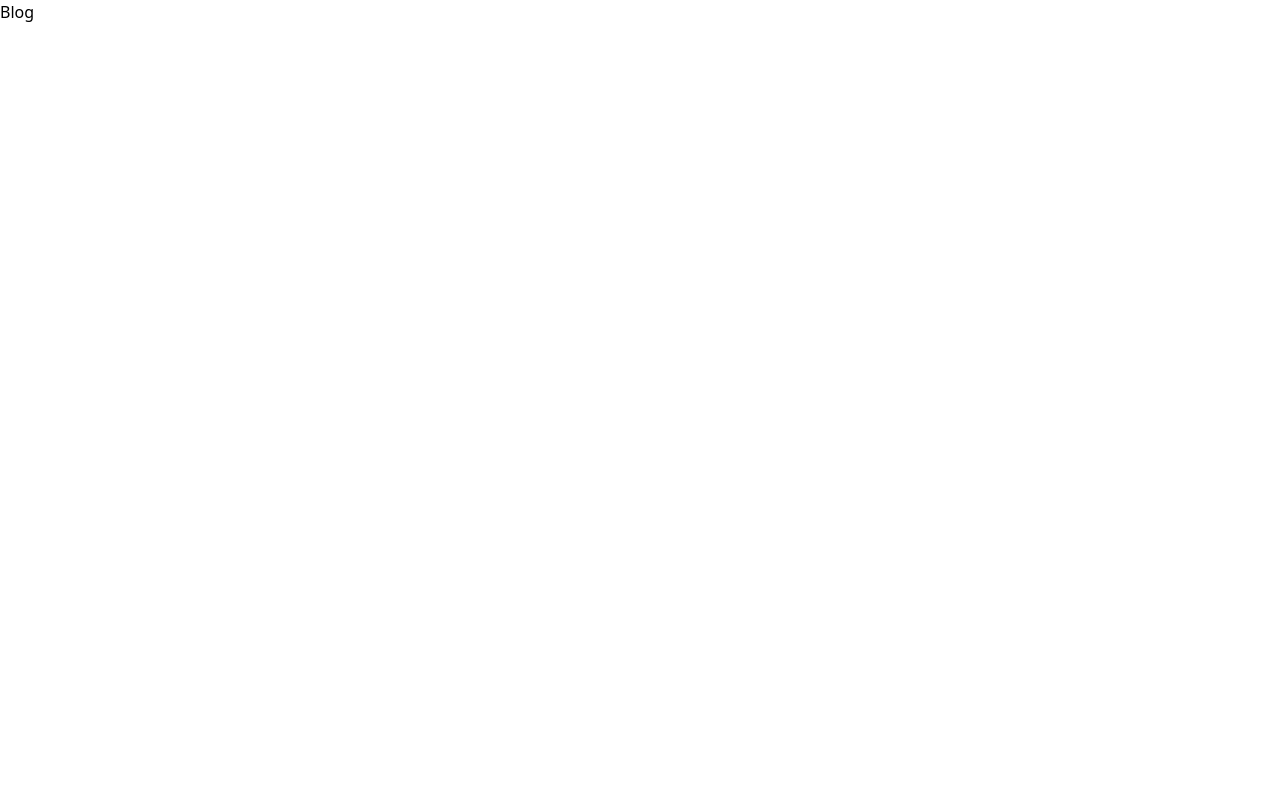
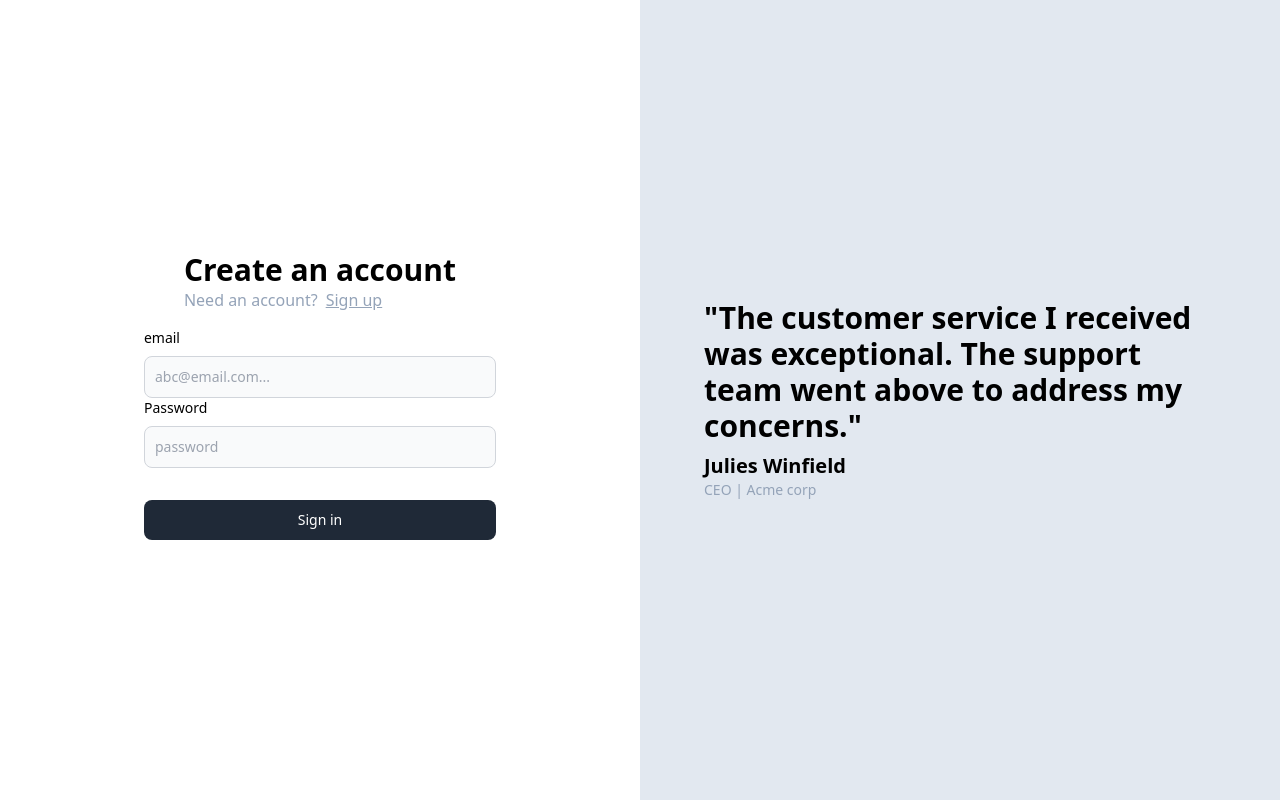
Before and after one commit to vinaybadgujar102/blogging-app, a React (Vite) app in the folder frontend/: page /signin in a window 1280 px wide. Built offline with nearby package versions, Linux system fonts and the light colour scheme.

Commit message:
complete auth component design

```diff
--- /dev/null
+++ b/frontend/src/components/Auth.tsx
@@ -0,0 +1,94 @@
+import React, { ChangeEvent, useState } from "react";
+import { Link } from "react-router-dom";
+
+const Auth = ({ type }: { type: "signup" | "signin" }) => {
+  const [postInputs, setPostInputs] = useState({
+    email: "",
+    password: "",
+  });
+
+  return (
+    <div className="h-screen flex justify-center flex-col">
+      <div className="flex justify-center">
+        <div>
+          <div className="px-10">
+            <div className="text-3xl font-extrabold">Create an account</div>
+            <div className="text-slate-400">
+              {type === "signin"
+                ? "Need an account?"
+                : "Already have an account?"}
+              <Link
+                className="pl-2 underline"
+                to={`/${type === "signin" ? "signup" : "signin"}`}
+              >
+                {type === "signin" ? "Sign up" : "Sign in"}
+              </Link>
+            </div>
+          </div>
+          <div className="pt-4">
+            <LabelledInput
+              label="email"
+              placeholder="abc@email.com..."
+              onChange={(e) => {
+                setPostInputs({
+                  ...postInputs,
+                  email: e.target.value,
+                });
+              }}
+            />
+            <LabelledInput
+              label="Password"
+              placeholder="password"
+              type="password"
+              onChange={(e) => {
+                setPostInputs({
+                  ...postInputs,
+                  password: e.target.value,
+                });
+              }}
+            />
+            <button
+              type="button"
+              className="mt-8 w-full text-white bg-gray-800 hover:bg-gray-900 focus:outline-none focus:ring-4 focus:ring-gray-300 font-medium rounded-lg text-sm px-5 py-2.5 me-2 mb-2 dark:bg-gray-800 dark:hover:bg-gray-700 dark:focus:ring-gray-700 dark:border-gray-700"
+            >
+              {type === "signup" ? "Sign up" : "Sign in"}
+            </button>
+          </div>
+        </div>
+      </div>
+    </div>
+  );
+};
+
+export default Auth;
+
+interface LabelledInputType {
+  label: string;
+  placeholder: string;
+  onChange: (e: ChangeEvent<HTMLInputElement>) => void;
+  type?: string;
+}
+
+function LabelledInput({
+  label,
+  placeholder,
+  onChange,
+  type,
+}: LabelledInputType) {
+  return (
+    <div>
+      {" "}
+      <label className="block mb-2 text-sm font-medium text-black">
+        {label}
+      </label>
+      <input
+        type={type || "text"}
+        onChange={onChange}
+        id="first_name"
+        className="bg-gray-50 border border-gray-300 text-gray-900 text-sm rounded-lg focus:ring-blue-500 focus:border-blue-500 block w-full p-2.5 "
+        placeholder={placeholder}
+        required
+      />
+    </div>
+  );
+}
--- /dev/null
+++ b/frontend/src/components/Quote.tsx
@@ -0,0 +1,24 @@
+import React from "react";
+
+const Quote = () => {
+  return (
+    <div className="bg-slate-200 h-screen flex justify-center flex-col">
+      <div className="flex justify-center">
+        <div className="max-w-lg">
+          <div className="text-3xl font-bold">
+            "The customer service I received was exceptional. The support team
+            went above to address my concerns."
+          </div>
+          <div className="max-w-md text-xl font-semibold mt-2">
+            Julies Winfield
+          </div>
+          <div className="max-w-md text-sm font-light text-slate-400">
+            CEO | Acme corp
+          </div>
+        </div>
+      </div>
+    </div>
+  );
+};
+
+export default Quote;
--- a/frontend/src/pages/Signin.tsx
+++ b/frontend/src/pages/Signin.tsx
@@ -1,7 +1,15 @@
+import Auth from "../components/Auth";
+import Quote from "../components/Quote";
+
 export const Signin = () => {
   return (
     <div>
-      <h1>Blog</h1>
+      <div className="grid grid-cols-1 lg:grid-cols-2 ">
+        <Auth type="signin" />
+        <div className="hidden lg:block">
+          <Quote />
+        </div>
+      </div>
     </div>
   );
 };
--- a/frontend/src/pages/Signup.tsx
+++ b/frontend/src/pages/Signup.tsx
@@ -1,7 +1,15 @@
+import Auth from "../components/Auth";
+import Quote from "../components/Quote";
+
 export const Signup = () => {
   return (
     <div>
-      <h1>Blog</h1>
+      <div className="grid grid-cols-1 lg:grid-cols-2 ">
+        <Auth type="signup" />
+        <div className="hidden lg:block">
+          <Quote />
+        </div>
+      </div>
     </div>
   );
 };
```
